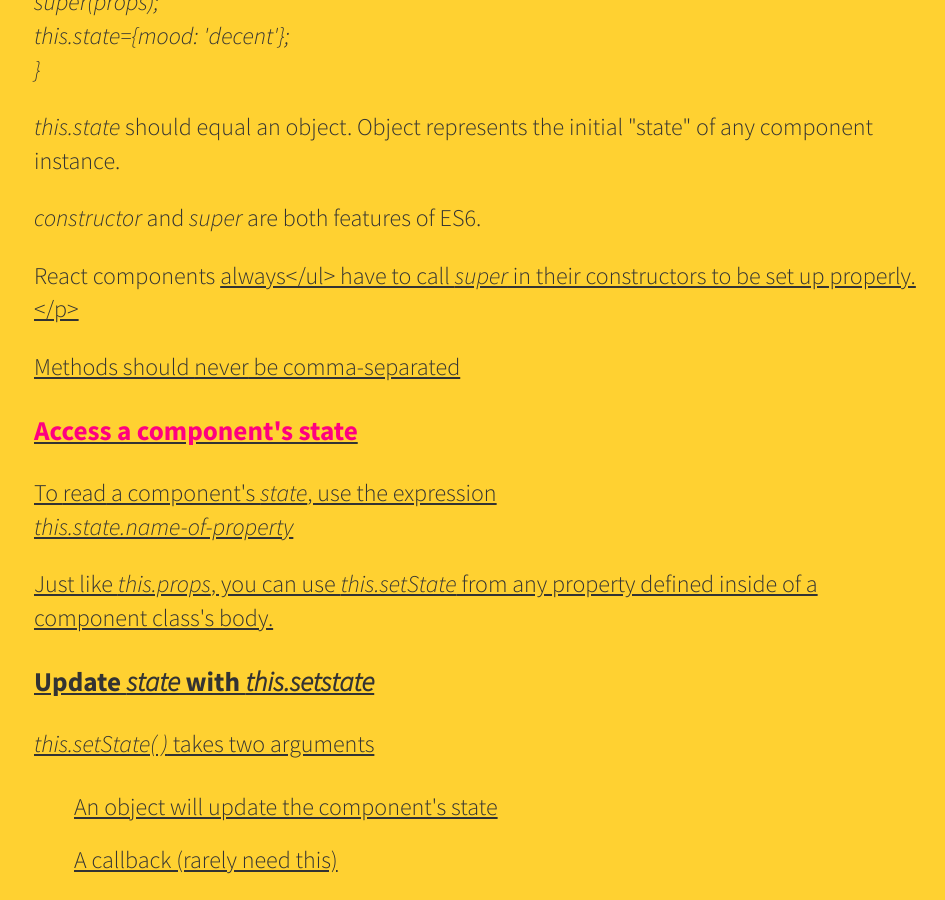
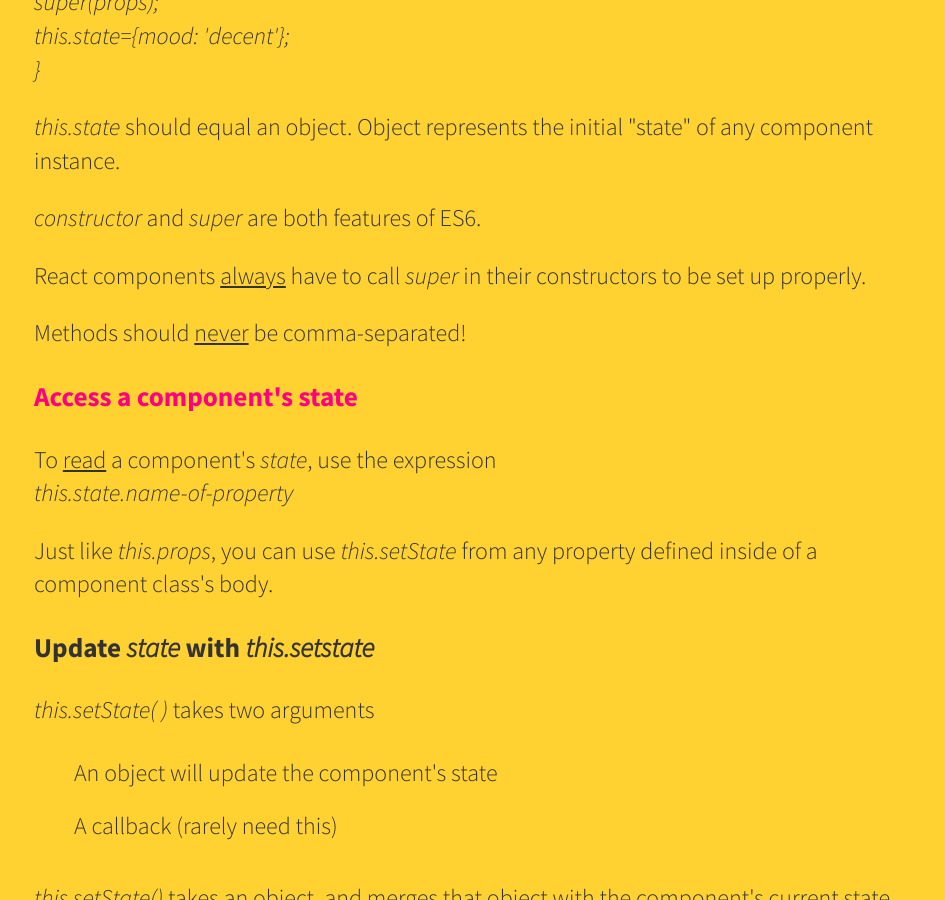
Before and after one commit to SundeepToor/sundeeptoor.github.io, a Jekyll site: the page built from _posts/2018-07-17-Learning-React:-Part-3.md, in a window 1280 px wide and 900 px high, scrolled down 617 px. Shown: the whole window, without its empty margins (158-1103 px from the left). Built offline with Jekyll 4.4.1, drawn with Linux system fonts in a browser that asks for light colours; our own code applies the rules of GitHub Pages for plain Markdown files.

```diff
--- a/_posts/2018-07-17-Learning-React:-Part-3.md
+++ b/_posts/2018-07-17-Learning-React:-Part-3.md
@@ -15,9 +15,9 @@
 
 	<p><em>constructor</em> and <em>super</em> are both features of ES6.</p>
 
-	<p>React components <u>always</ul> have to call <em>super</em> in their constructors to be set up properly.</p>
+	<p>React components <u>always</u> have to call <em>super</em> in their constructors to be set up properly.</p>
 
-	<p>Methods should <u>never</u> be comma-separated</p>
+	<p>Methods should <u>never</u> be comma-separated!</p>
 
 	<h3><a href="https://codepen.io/SundeepToor/pen/djMOoL" target="_blank">Access a component's state</a></h3>
 
@@ -52,7 +52,7 @@
 	</ol>
 	<p><a href="https://codepen.io/SundeepToor/pen/zLqbWx" target="_blank">Setting state with this.setState</a></p>
 
-	<p>Whenever you define an event handler that uses <em>this</em>, you need to add <em>this.methodName = this.methodName.bind(this)</em> to your constructor function.
+	<p>Whenever you define an event handler that uses <em>this</em>, you need to add <em>this.methodName = this.methodName.bind(this)</em> to your constructor function.</p>
 
 
 	<p><a href="https://codepen.io/SundeepToor/pen/EpKXWa" target="_blank">Example: Change color</a></p>
```
